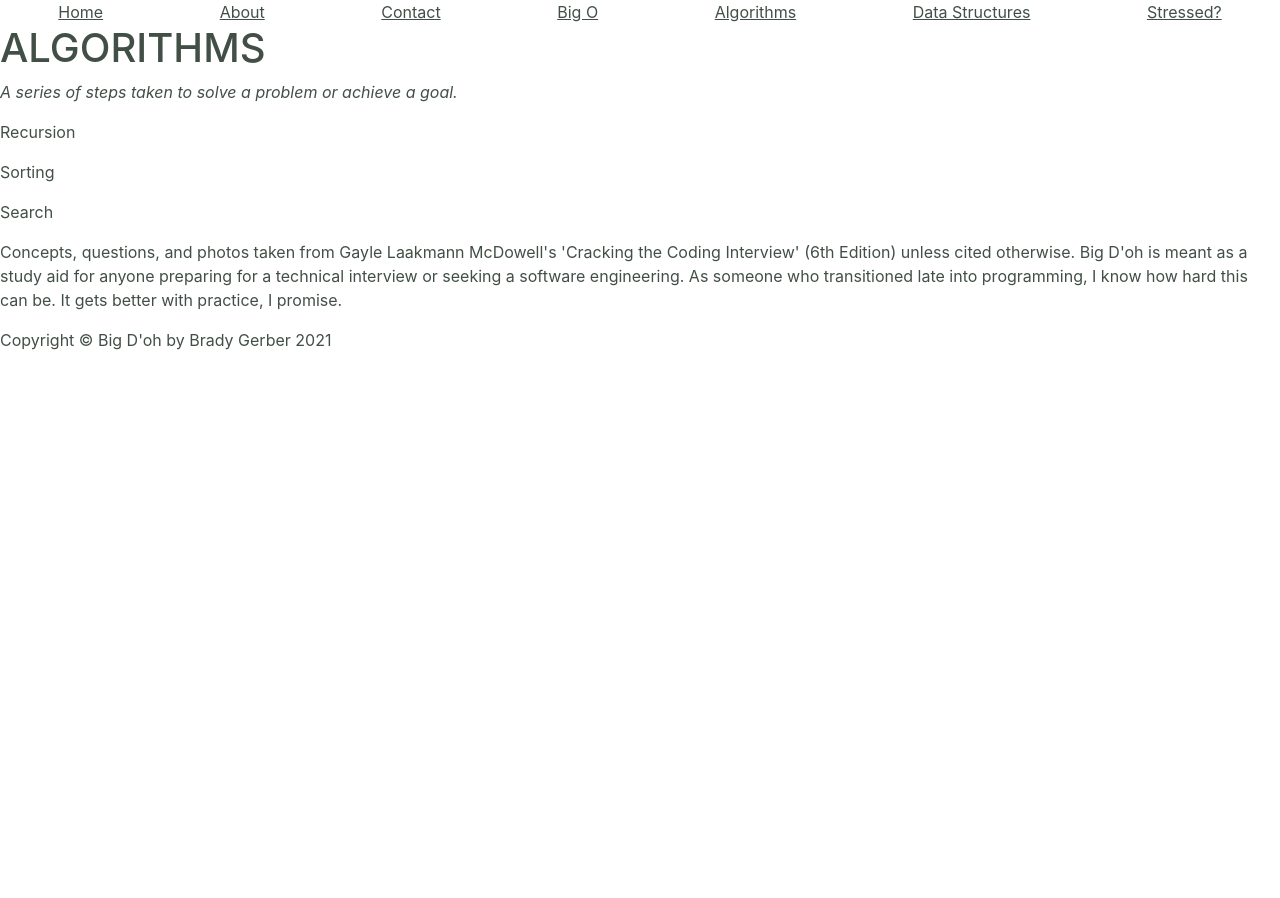
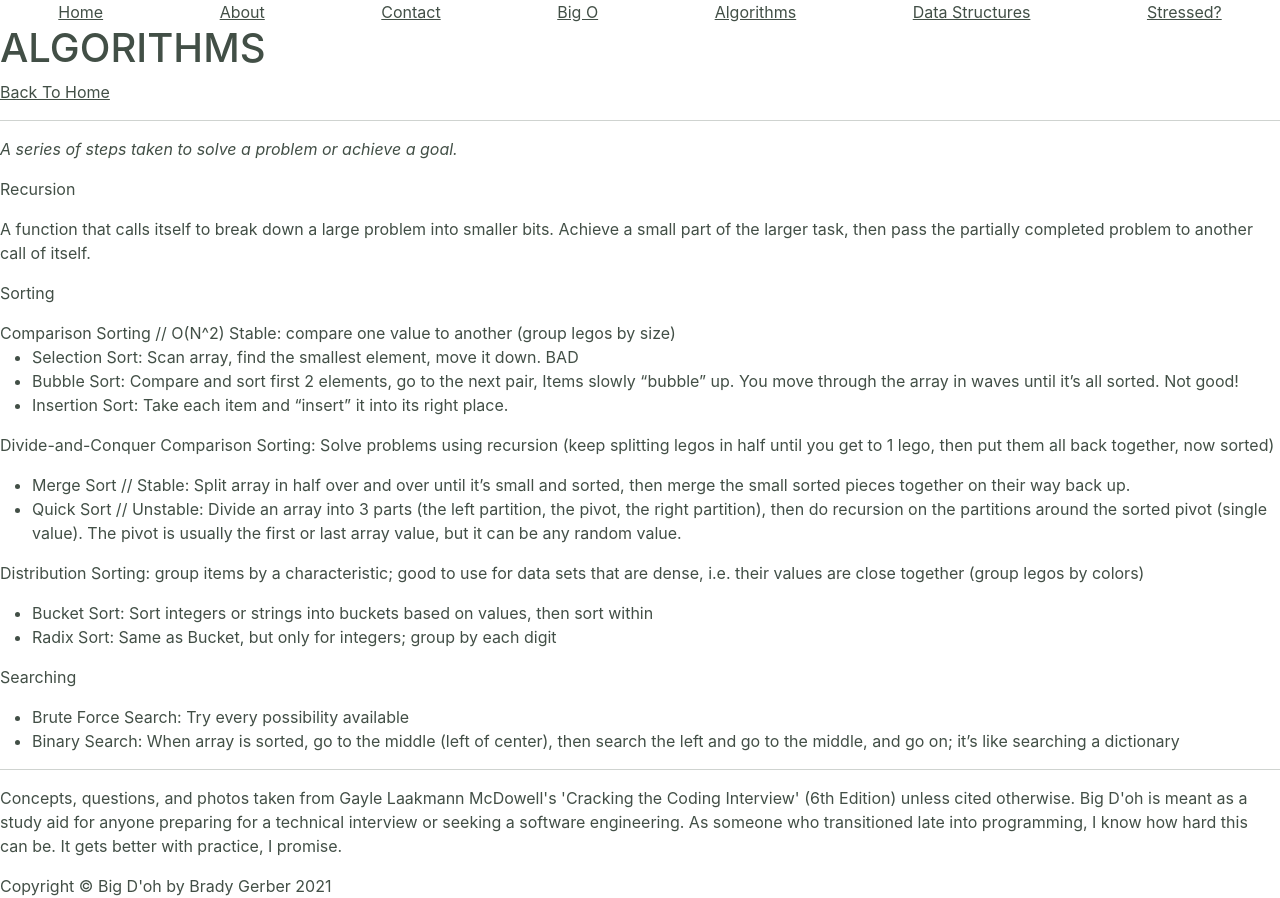
Before and after one commit to bg-write/big-doh, a React (Create React App) app: page /algorithms in a window 1280 px wide. Before the commit the page ends 800 px from the top, so only its background shows below. Built offline with nearby package versions, Linux system fonts and the light colour scheme.

Commit message:
Add first draft copy, Algorithms

```diff
--- a/src/components/Algorithms.jsx
+++ b/src/components/Algorithms.jsx
@@ -1,15 +1,84 @@
 import React from 'react';
+import { Link } from 'react-router-dom';
 
 function Algorithms() {
 	return (
 		<div>
 			<h1>ALGORITHMS</h1>
+			<div>
+				<Link to="/">Back To Home</Link>
+			</div>
+			<hr />
 			<p>
 				<i>A series of steps taken to solve a problem or achieve a goal.</i>
 			</p>
 			<p>Recursion</p>
+			<p>
+				A function that calls itself to break down a large problem into smaller
+				bits. Achieve a small part of the larger task, then pass the partially
+				completed problem to another call of itself.
+			</p>
 			<p>Sorting</p>
-			<p>Search</p>
+			Comparison Sorting // O(N^2) Stable: compare one value to another (group
+			legos by size)
+			<ul>
+				<li>
+					Selection Sort: Scan array, find the smallest element, move it down.
+					BAD
+				</li>
+				<li>
+					Bubble Sort: Compare and sort first 2 elements, go to the next pair,
+					Items slowly “bubble” up. You move through the array in waves until
+					it’s all sorted. Not good!
+				</li>
+				<li>
+					Insertion Sort: Take each item and “insert” it into its right place.
+				</li>
+			</ul>
+			<p>
+				Divide-and-Conquer Comparison Sorting: Solve problems using recursion
+				(keep splitting legos in half until you get to 1 lego, then put them all
+				back together, now sorted)
+			</p>
+			<ul>
+				<li>
+					Merge Sort // Stable: Split array in half over and over until it’s
+					small and sorted, then merge the small sorted pieces together on their
+					way back up.
+				</li>
+				<li>
+					Quick Sort // Unstable: Divide an array into 3 parts (the left
+					partition, the pivot, the right partition), then do recursion on the
+					partitions around the sorted pivot (single value). The pivot is
+					usually the first or last array value, but it can be any random value.
+				</li>
+			</ul>
+			<p>
+				Distribution Sorting: group items by a characteristic; good to use for
+				data sets that are dense, i.e. their values are close together (group
+				legos by colors)
+			</p>
+			<ul>
+				<li>
+					Bucket Sort: Sort integers or strings into buckets based on values,
+					then sort within
+				</li>
+				<li>
+					{' '}
+					Radix Sort: Same as Bucket, but only for integers; group by each digit
+				</li>
+			</ul>
+			<p>Searching</p>
+			<ul>
+				<li>Brute Force Search: Try every possibility available</li>
+				<li>
+					{' '}
+					Binary Search: When array is sorted, go to the middle (left of
+					center), then search the left and go to the middle, and go on; it’s
+					like searching a dictionary
+				</li>
+			</ul>
+			<hr />
 		</div>
 	);
 }
--- a/src/components/BigO.jsx
+++ b/src/components/BigO.jsx
@@ -1,10 +1,71 @@
 import React from 'react';
+import { Link } from 'react-router-dom';
 
 function BigO() {
 	return (
 		<div>
 			<h1>BIG O</h1>
-			<p>Blah.</p>
+			<div>
+				<Link to="/">Back To Home</Link>
+			</div>
+			<hr />
+			<p>Measures an algorithm’s big-picture efficiency.</p>
+			<p>
+				Big O Complexity: based on run time (how many steps does an algorithm
+				have to take) and space complexity (an algorithm’s memory/RAM cost).
+			</p>
+			<p>
+				There are many ways for Homer to find a donut - all with different
+				advantages and disadvantages.
+			</p>
+
+			<p>Great</p>
+			<p>
+				O(1) - Constant (A straight line across) The input to the algorithm
+				doesn’t matter. The algorithm will still take the same amount of time to
+				run. The input list could be 1 or 1,000 items, yet the function would
+				still just require one “step.”
+			</p>
+
+			<p>
+				O(log(N)) - Logarithmic (A line moving up left to right in halves) -
+				Cuts the problem in half each time. EX Looking up a phone book, read one
+				random name, and flip forward or backward depending on how close that
+				name is to what you’re looking for.
+			</p>
+
+			<p>Good</p>
+			<p>
+				O(N) - Linear (A straight line moving up left to right) - N is the
+				number of items in the list. If the list has 10 items, we have to print
+				10 times. If 1,000 items, we have to print 1,000 times.
+			</p>
+
+			<p>Not Good</p>
+			<p>
+				O(N log(N)) - Quasilinear - For each time N grows, time required grows
+				linearly and logarithmically.
+			</p>
+
+			<p>Bad</p>
+			<p>
+				O(N2) - Quadratic (A line moving almost straight up) - For each time N
+				grows, the processing time doubles. If the list has 10 items, we have to
+				print 100 times. If it has 1,000 items, we have to print 1M times.
+			</p>
+
+			<p>
+				O(2N) - Power of 2 (A line going nearly straight right away) - For each
+				time N grows, the processing time required doubles.
+			</p>
+
+			<p>
+				O(N!) - Factorial Complexity (A line going even more nearly straight
+				right away) - When every possible solution may have to be calculated for
+				the correct output to be determined. 6! = 1*2*3*4*5*6 = 720 EX Brute
+				force.
+			</p>
+			<hr />
 		</div>
 	);
 }
```
